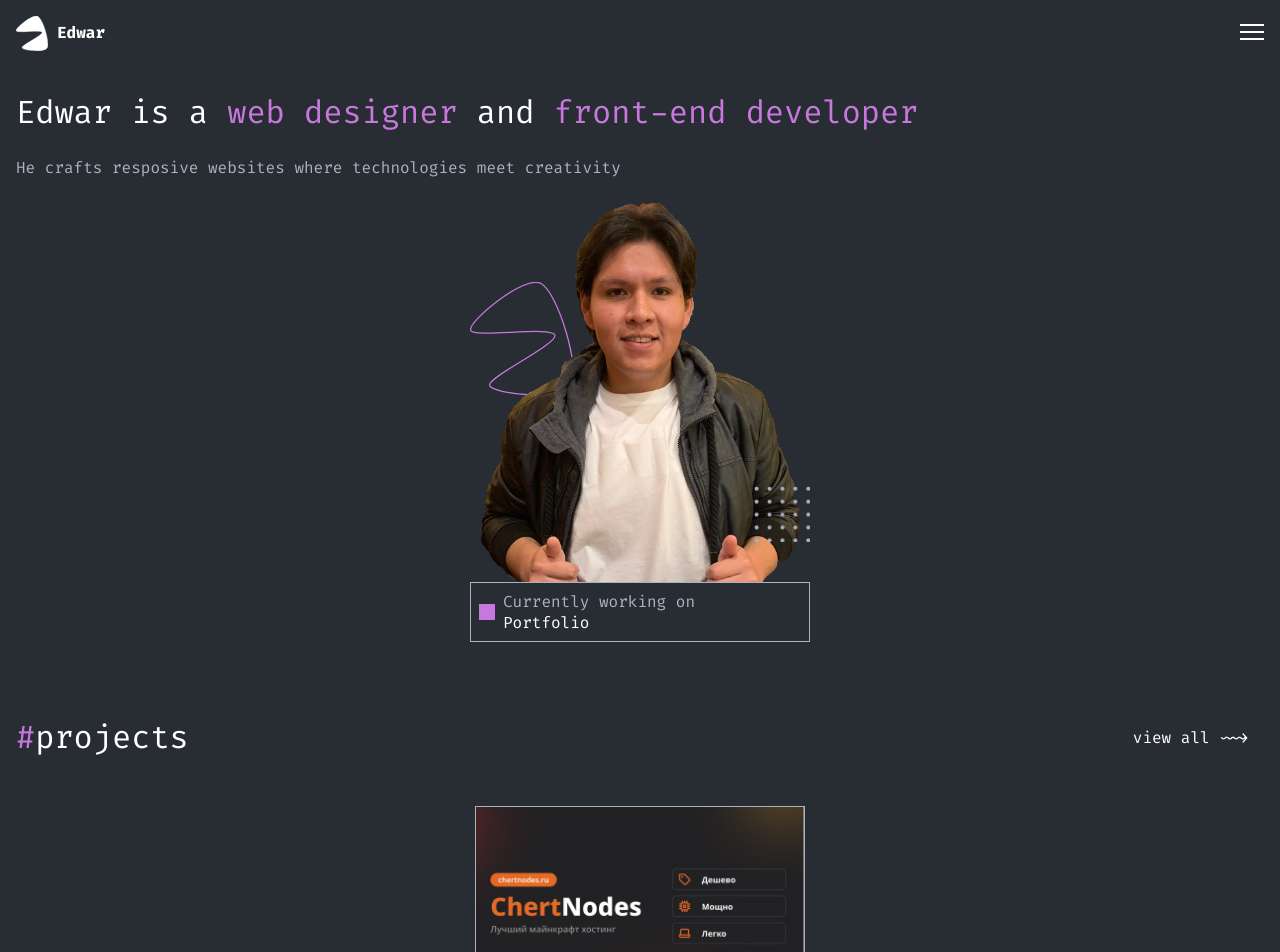
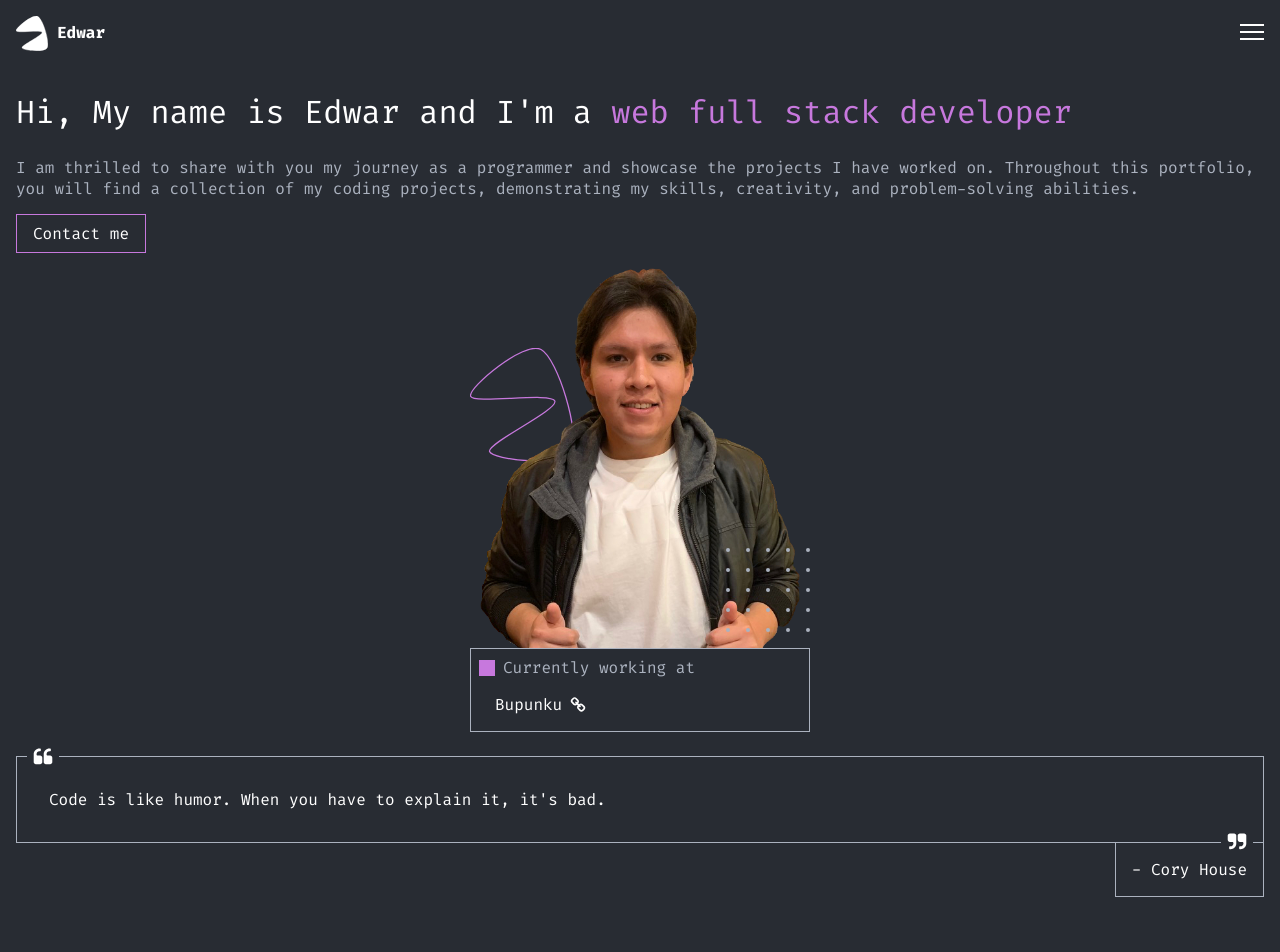
Before and after one commit to edwarmv/portfolio, an Angular app: page / in a window 1280 px wide. Shown: the top 952 px of the page. Built offline with nearby package versions, Linux system fonts and the light colour scheme.

Commit message:
feat(home): update content

```diff
--- a/src/app/sections/components/home/home.component.html
+++ b/src/app/sections/components/home/home.component.html
@@ -1,23 +1,50 @@
 <p class="typography--headline4">
-  Edwar is a <span class="highlight">web designer</span> and
-  <span class="highlight">front-end developer</span>
+  Hi, My name is Edwar and I'm a
+  <span class="highlight">web full stack developer</span>
 </p>
 
-<p>He crafts resposive websites where technologies meet creativity</p>
+<p>
+  I am thrilled to share with you my journey as a programmer and showcase the
+  projects I have worked on. Throughout this portfolio, you will find a
+  collection of my coding projects, demonstrating my skills, creativity, and
+  problem-solving abilities.
+</p>
+
+<div>
+  <a edButton btnStyle="stroked" routerLink="" fragment="contacts"
+    >Contact me</a
+  >
+</div>
 
 <figure class="profile-img">
   <ed-logo-icon></ed-logo-icon>
 
   <img class="image" src="assets/image/profile.png" alt="profile" />
 
-  <img class="dots" src="assets/image/dots-5x5.png" alt="dots-5x5">
+  <ed-figure-matrix class="dots" [rows]="5" [columns]="5"></ed-figure-matrix>
 
   <article class="status">
     <div class="indicator"></div>
-
-    <div>
-      <p>Currently working on</p>
-      <p>Portfolio</p>
-    </div>
+    <span>Currently working at</span>
+    <a
+      class="status__link"
+      edButton
+      href="https://bupunku.com/"
+      target="_blank"
+      rel="noopener noreferrer"
+    >
+      Bupunku <ed-icon name="Link" />
+    </a>
   </article>
 </figure>
+
+<div class="quote">
+  <div>
+    <ed-icon name="QuoteLeft" class="quote-left" />
+    <ed-icon name="QuoteRight" class="quote-right" />
+    Code is like humor. When you have to explain it, it's bad.
+  </div>
+  <div>
+    <span>- Cory House</span>
+  </div>
+</div>
--- a/src/app/sections/components/home/home.component.scss
+++ b/src/app/sections/components/home/home.component.scss
@@ -32,10 +32,8 @@
     justify-self: center;
   }
 
-  .dots {
+  ed-figure-matrix {
     position: absolute;
-    width: 56px;
-    height: auto;
     bottom: 100px;
     right: 0;
   }
@@ -44,6 +42,7 @@
     border: 1px solid var(--color-on-surface-variant);
     padding: 8px;
     display: flex;
+    flex-flow: row wrap;
     align-items: center;
     gap: 8px;
 
@@ -53,8 +52,53 @@
       background-color: var(--color-primary);
     }
 
-    div > p:first-child {
+    span {
       color: var(--color-on-surface-variant);
+      white-space: nowrap;
+    }
+
+    &__link {
+      display: flex;
+      align-items: center;
+      justify-content: flex-end;
+      ed-icon {
+        height: 16px;
+      }
     }
   }
 }
+
+.quote {
+  display: grid;
+  .quote-left {
+    position: absolute;
+    height: 20px;
+    background-color: var(--color-surface);
+    top: -10px;
+    left: 10px;
+  }
+  .quote-right {
+    position: absolute;
+    height: 20px;
+    background-color: var(--color-surface);
+    bottom: -10px;
+    right: 10px;
+  }
+  div {
+    &:nth-of-type(1) {
+      position: relative;
+      border: 1px solid var(--color-on-surface-variant);
+      padding: 32px;
+    }
+    &:nth-of-type(2) {
+      justify-self: flex-end;
+      span {
+        display: inline-block;
+        padding: 16px;
+        border-width: 0 1px 1px 1px;
+        border-color: var(--color-on-surface-variant);
+        border-style: solid;
+      }
+    }
+  }
+}
```
Also changed, not shown: src/app/sections/components/home/home.component.ts (+12 -1 lines).
